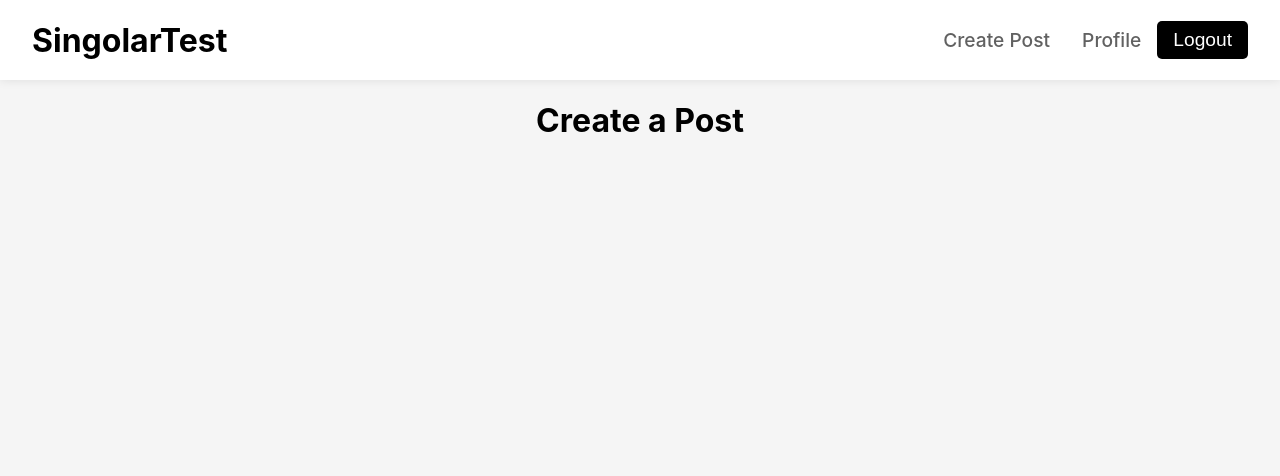
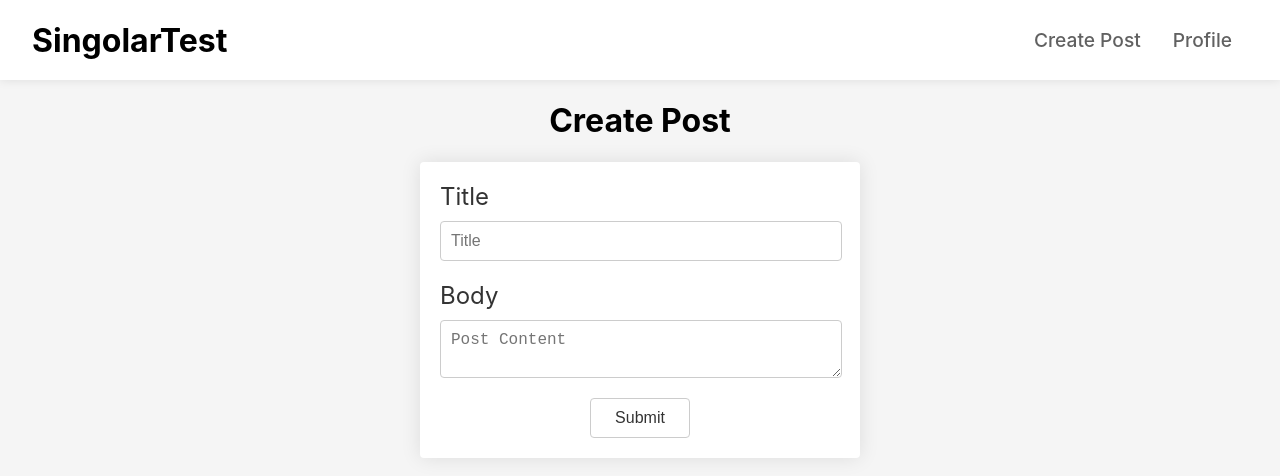
Before and after one commit to NovaDrake76/SingolarTest, a React (Create React App) app: page /createPost in a window 1280 px wide. Shown: the top 476 px of the page. Built offline with nearby package versions, Linux system fonts and the light colour scheme.

Commit message:
feat: creatPost form styled

```diff
--- a/src/components/navbar/navbar.js
+++ b/src/components/navbar/navbar.js
@@ -1,5 +1,5 @@
-import React from "react";
-import { Nav, Logo, NavLink, NavLinks, Button } from "./styles";
+import React from "react"
+import { Nav, Logo, NavLink, NavLinks } from "./styles"
 
 const Navbar = () => {
   return (
@@ -8,10 +8,9 @@ const Navbar = () => {
       <NavLinks>
         <NavLink to="/createPost">Create Post</NavLink>
         <NavLink to="/profile">Profile</NavLink>
-        <Button>Logout</Button>
       </NavLinks>
     </Nav>
-  );
-};
+  )
+}
 
-export default Navbar;
+export default Navbar
--- a/src/components/navbar/styles.js
+++ b/src/components/navbar/styles.js
@@ -1,5 +1,5 @@
-import styled from "styled-components";
-import { Link } from "react-router-dom";
+import styled from "styled-components"
+import { Link } from "react-router-dom"
 
 export const Nav = styled.nav`
   display: flex;
@@ -9,18 +9,18 @@ export const Nav = styled.nav`
   background-color: #fff;
   height: 5rem;
   box-shadow: 0 0 10px rgba(0, 0, 0, 0.1);
-`;
+`
 export const Logo = styled(Link)`
   font-size: 2rem;
   font-weight: 700;
   color: #000;
   text-decoration: none;
-`;
+`
 export const NavLinks = styled.ul`
   display: flex;
   list-style: none;
   align-items: center;
-`;
+`
 export const NavLink = styled(Link)`
   font-size: 1.2rem;
   font-weight: 500;
@@ -31,14 +31,4 @@ export const NavLink = styled(Link)`
   &:hover {
     color: #000;
   }
-`;
-export const Button = styled.button`
-  font-size: 1.2rem;
-  font-weight: 500;
-  color: #fff;
-  background-color: #000;
-  border: none;
-  padding: 0.5rem 1rem;
-  border-radius: 5px;
-  cursor: pointer;
-`;
+`
--- a/src/pages/createPost.js
+++ /dev/null
@@ -1,17 +0,0 @@
-import React from "react";
-import { Helmet } from "react-helmet";
-
-const CreatePost = () => {
-  return (
-    <>
-      <Helmet>
-        <title>Create Post | SingolarTest</title>
-      </Helmet>
-      <div>
-        <h1>Create a Post</h1>
-      </div>
-    </>
-  );
-};
-
-export default CreatePost;
--- /dev/null
+++ b/src/pages/createPost/createPost.js
@@ -0,0 +1,87 @@
+import React, { useState, useEffect } from "react"
+import { Helmet } from "react-helmet"
+import {
+  Container,
+  InputContainer,
+  Form,
+  Label,
+  Input,
+  TextArea,
+  Button,
+} from "./styles"
+
+const CreatePost = () => {
+  const [values, setValues] = useState({
+    title: "",
+    content: "",
+  })
+  const [submitted, setSubmitted] = useState(false)
+  const [success, setSuccess] = useState(false)
+
+  const handleTitleChange = (event) => {
+    event.persist()
+    setValues((values) => ({
+      ...values,
+      title: event.target.value,
+    }))
+  }
+
+  const handleContentChange = (event) => {
+    event.persist()
+    setValues((values) => ({
+      ...values,
+      content: event.target.value,
+    }))
+  }
+
+  const handleSubmit = (e) => {
+    e.preventDefault()
+    setSubmitted(true)
+  }
+
+  return (
+    <Container>
+      <Helmet>
+        <title>Create Post</title>
+      </Helmet>
+      <h1>Create Post</h1>
+      {success && <div className="success-message">Success! Post created!</div>}
+
+      <Form onSubmit={handleSubmit}>
+        <InputContainer>
+          <Label>Title</Label>
+          <Input
+            id="title"
+            type="text"
+            placeholder="Title"
+            name="title"
+            value={values.title}
+            onChange={handleTitleChange}
+          />
+          {submitted && !values.firstName && (
+            <span id="first-name-error">Please enter a first name</span>
+          )}
+        </InputContainer>
+        <InputContainer>
+          <Label>Body</Label>
+          <TextArea
+            id="content"
+            type="text"
+            placeholder="Post Content"
+            name="content"
+            value={values.content}
+            onChange={handleContentChange}
+          />
+          {submitted && !values.firstName && (
+            <span id="first-name-error">Please enter a first name</span>
+          )}
+        </InputContainer>
+        <Button type="submit" value="Submit">
+          Submit
+        </Button>
+      </Form>
+    </Container>
+  )
+}
+
+export default CreatePost
--- /dev/null
+++ b/src/pages/createPost/styles.js
@@ -0,0 +1,70 @@
+import styled from "styled-components"
+
+export const Container = styled.div`
+  display: flex;
+  flex-direction: column;
+  align-items: center;
+  justify-content: center;
+  padding: 0 20px;
+  max-width: 1280px;
+`
+
+export const Form = styled.form`
+  display: flex;
+  flex-direction: column;
+  align-items: center;
+  justify-content: center;
+  background-color: #fff;
+  border-radius: 4px;
+  box-shadow: 0 0 20px rgba(0, 0, 0, 0.1);
+  padding: 20px;
+  width: 400px;
+  gap: 20px;
+`
+
+export const Label = styled.label`
+  font-size: 1.5rem;
+  font-weight: 400;
+  color: #333;
+`
+
+export const InputContainer = styled.div`
+  display: flex;
+  flex-direction: column;
+  align-items: flex-start;
+  justify-content: center;
+  width: 100%;
+  gap: 10px;
+`
+
+export const Input = styled.input`
+  width: 95%;
+  padding: 10px;
+  border: 1px solid #ccc;
+  border-radius: 4px;
+  font-size: 1rem;
+  font-weight: 400;
+  color: #333;
+`
+
+export const TextArea = styled.textarea`
+  width: 95%;
+  padding: 10px;
+  border: 1px solid #ccc;
+  border-radius: 4px;
+  font-size: 1rem;
+  font-weight: 400;
+  color: #333;
+`
+
+export const Button = styled.button`
+  width: 100px;
+  padding: 10px;
+  border: 1px solid #ccc;
+  border-radius: 4px;
+  font-size: 1rem;
+  font-weight: 400;
+  color: #333;
+  background-color: #fff;
+  cursor: pointer;
+`
```
Also changed, not shown: src/App.js (+8 -8 lines).
